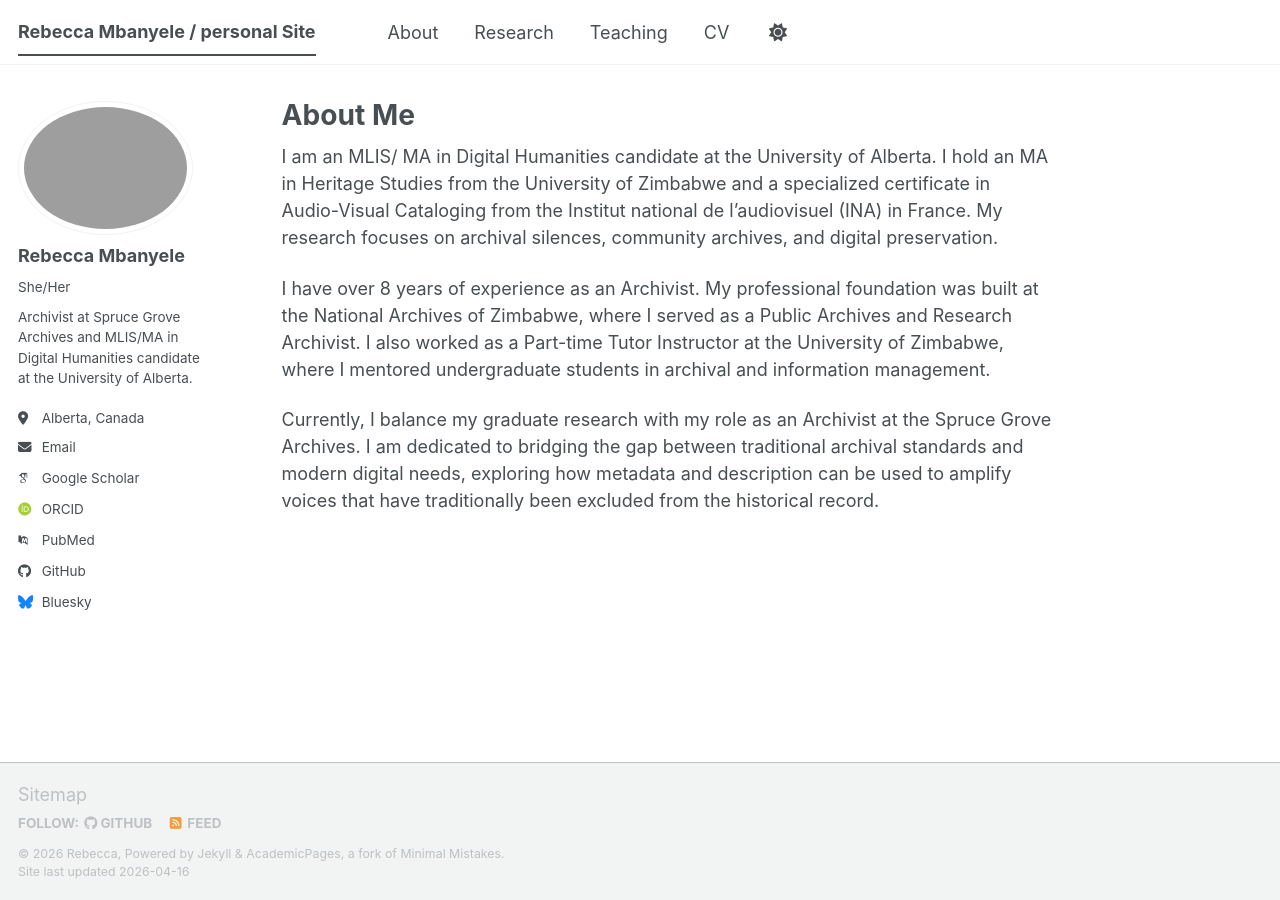
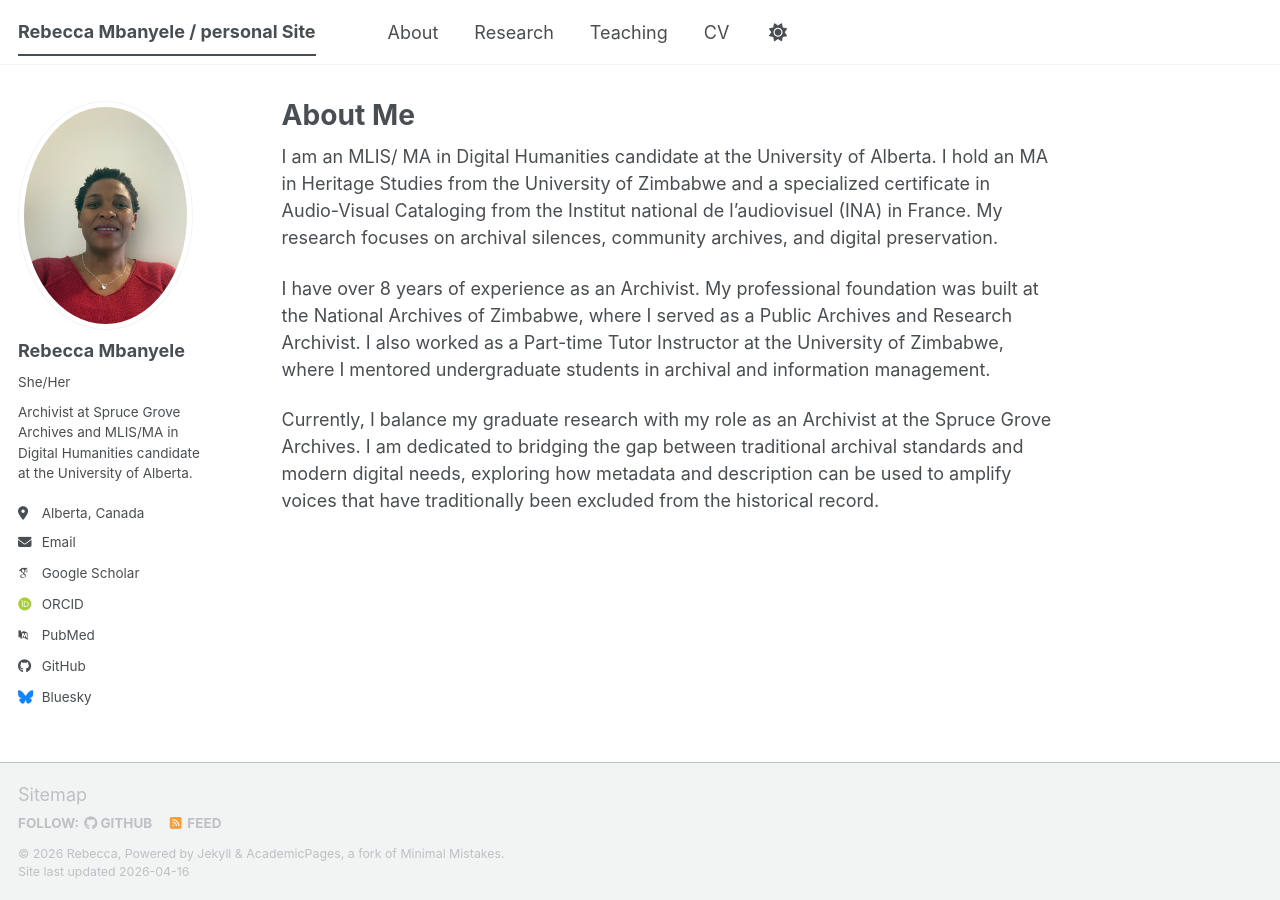
Before and after one commit to rmbanyel/About, a Jekyll site: the page built from _pages/about.md, in a window 1280 px wide. Built offline with Jekyll 4.4.1, drawn with Linux system fonts in a browser that asks for light colours; some web fonts are replaced; a script bundle is joined from its source files by our own code; library files that are not in the unit come from our copies.

Commit message:
Update _config.yml

```diff
--- a/_config.yml
+++ b/_config.yml
@@ -23,7 +23,7 @@ repository               : "rmbanyel/rmbanyel.github.io"
 #               Additional customization can be done by editing /_includes/author-profile.html
 author:
   # Biographic information
-  avatar           : "Rebecca_profile"
+  avatar           : "Rebecca_profile.jpeg"
   name             : "Rebecca Mbanyele"
   pronouns         : "She/Her"
   bio              : "Archivist at Spruce Grove Archives and MLIS/MA in Digital Humanities candidate at the University of Alberta."
```
